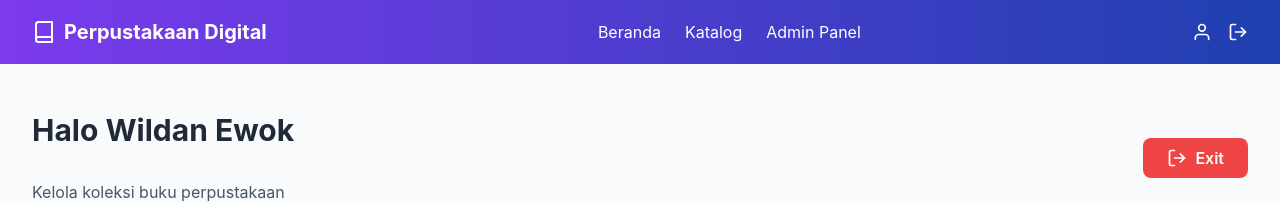
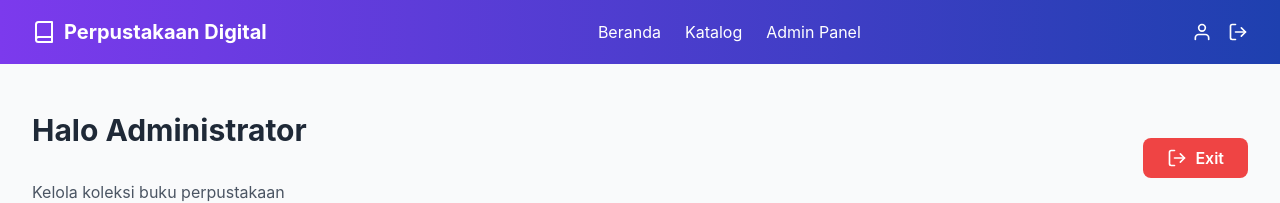
Before and after one commit to wildanramdani14/UAS-2388010053-WILDAN-R, a Next.js app in the folder Web-Dinamis/: page /dashboard/admin in a window 1280 px wide. Shown: the top 203 px of the page. Built offline with nearby package versions, Linux system fonts and the light colour scheme; no server answers; the database is empty; sample sign-in values are in the browser's storage.

Commit message:
feat: add admin dashboard page for book management with CRUD capabilities

```diff
--- a/Web-Dinamis/app/dashboard/admin/page.tsx
+++ b/Web-Dinamis/app/dashboard/admin/page.tsx
@@ -131,7 +131,7 @@ export default function AdminDashboard() {
           {/* Header */}
           <div className="flex justify-between items-center mb-12">
             <div>
-              <h1 className="section-title">Halo Wildan Ewok</h1>
+              <h1 className="section-title">Halo Administrator </h1>
               <p className="text-gray-600">Kelola koleksi buku perpustakaan</p>
             </div>
             <button
```
